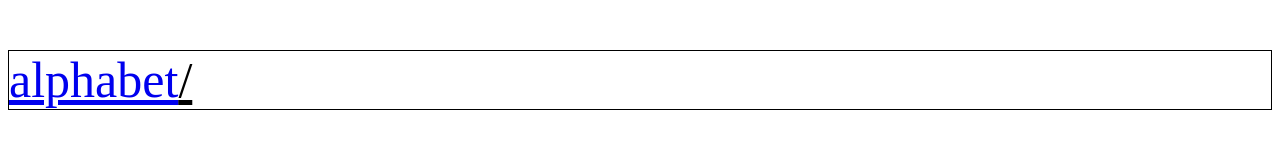
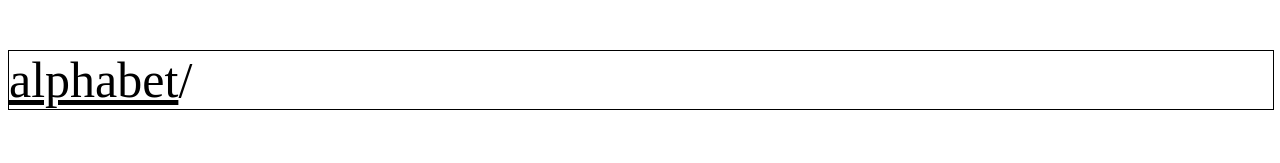
Before and after one commit to luca-thompson/photo_project, a website: page public/letterPage.html in a window 1280 px wide. Drawn offline with Linux system fonts and the light colour scheme.

Commit message:
changed text colouring

```diff
--- a/public/imagePage.css
+++ b/public/imagePage.css
@@ -23,5 +23,5 @@
 #imgMark{
   border: solid;
   border-width: 1.5px;
-  border-color: white;
+  border-color: black;
 }
--- a/public/letterPage.css
+++ b/public/letterPage.css
@@ -3,6 +3,12 @@
     border: solid;
     border-width: 1px;
     border-color: black;
+    color: black;
+    text-decoration: none;
+    width: 100%;
+}
+
+#alphabetLink{
     color: black;
     text-decoration: underline;
 }
--- a/public/letterPage.html
+++ b/public/letterPage.html
@@ -9,7 +9,7 @@
 </head>
 <body onload="javascript:loadImages()">
 
-    <p id="directory"><a href="/index.html">alphabet</a>/<a id="currentLetter"></a></p>
+    <p id="directory"><a id="alphabetLink" href="/index.html">alphabet</a>/<a id="currentLetter"></a></p>
 
     <div id="gallery" class="gallery"></div>
 
```
Also changed, not shown: public/imagePage.html (+0 -1 lines).
